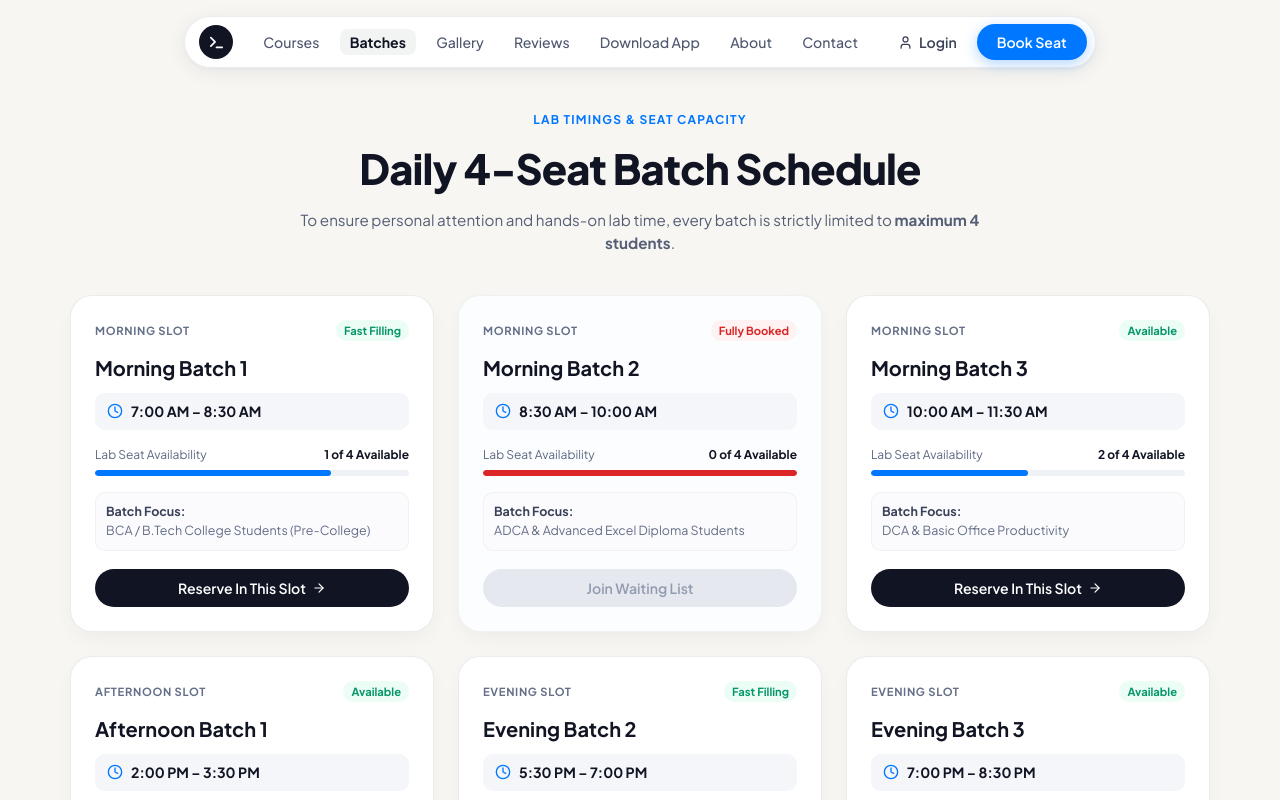
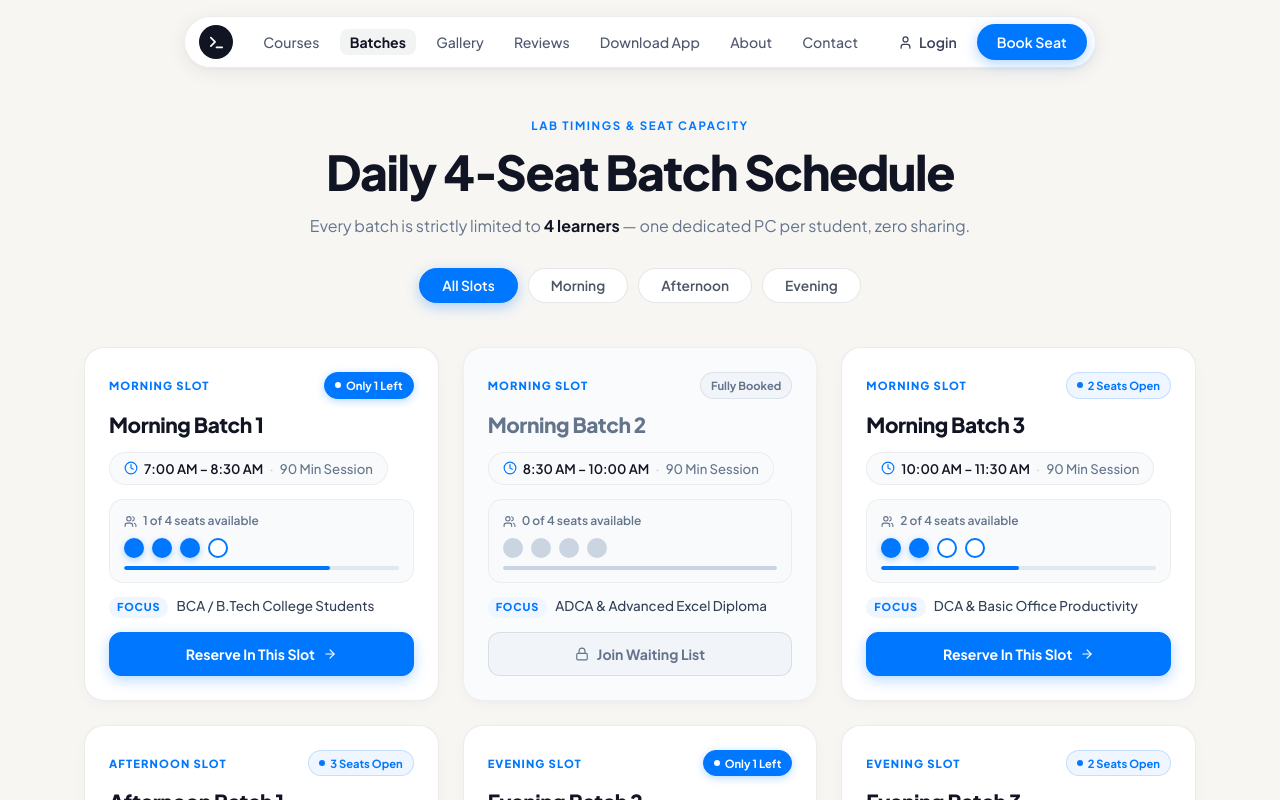
Before and after one commit to CyberSparkx/LMS, a React (Vite) app in the folder frontend/: page /batches in a window 1280 px wide. Shown: the top 800 px of the page. Built offline with nearby package versions, Linux system fonts and the light colour scheme.

Commit message:
feat: add BatchesView and CoursesView components with styling

```diff
--- a/frontend/src/components/BatchesView.css
+++ b/frontend/src/components/BatchesView.css
@@ -1,206 +1,379 @@
 /* ==========================================================================
-   Batches View Styling
+   Batches View — Improved Card UI  |  3 colours max: #0077ff · #111422 · #f7f8fc
    ========================================================================== */
 
 .batches-page-container {
   width: 100%;
-  max-width: 1180px;
+  max-width: 1160px;
   margin: 0 auto;
-  padding: 30px 20px 80px 20px;
+  padding: 36px 24px 96px;
 }
 
+/* ── Header ─────────────────────────────────────────────────────────────── */
 .batches-header-group {
   text-align: center;
   max-width: 680px;
-  margin: 0 auto 40px auto;
+  margin: 0 auto 44px;
 }
 
 .batches-pretitle {
   display: inline-block;
-  font-size: 0.75rem;
+  font-size: 0.72rem;
   font-weight: 700;
-  letter-spacing: 0.1em;
+  letter-spacing: 0.14em;
   text-transform: uppercase;
   color: #0077ff;
-  margin-bottom: 8px;
+  margin-bottom: 10px;
 }
 
 .batches-main-title {
-  font-family: var(--font-display);
-  font-size: clamp(2rem, 3.5vw, 2.6rem);
+  font-family: var(--font-sans);
+  font-size: clamp(2rem, 4vw, 3rem);
   font-weight: 800;
   color: #111422;
-  margin-bottom: 10px;
-  letter-spacing: -0.02em;
+  letter-spacing: -0.03em;
+  line-height: 1.15;
+  margin-bottom: 14px;
 }
 
 .batches-desc {
-  font-size: 0.95rem;
-  color: #555e75;
-  line-height: 1.5;
+  font-size: 1rem;
+  color: #64748b;
+  line-height: 1.65;
 }
 
+.batches-desc strong {
+  color: #111422;
+  font-weight: 700;
+}
+
+/* ── Filter Pills ───────────────────────────────────────────────────────── */
+.batches-filter-row {
+  display: flex;
+  flex-wrap: wrap;
+  justify-content: center;
+  gap: 10px;
+  margin-top: 28px;
+}
+
+.batch-filter-pill {
+  background: #fff;
+  border: 1.5px solid rgba(17, 20, 34, 0.10);
+  color: #4b5563;
+  font-size: 0.86rem;
+  font-weight: 600;
+  padding: 8px 22px;
+  border-radius: 999px;
+  transition: all 0.2s ease;
+  cursor: pointer;
+}
+
+.batch-filter-pill:hover {
+  background: #eff6ff;
+  border-color: #0077ff;
+  color: #0077ff;
+}
+
+.batch-filter-pill.active {
+  background: #0077ff;
+  color: #fff;
+  border-color: #0077ff;
+  box-shadow: 0 4px 14px rgba(0, 119, 255, 0.3);
+}
+
+/* ── Grid ───────────────────────────────────────────────────────────────── */
 .batches-grid {
   display: grid;
   grid-template-columns: repeat(auto-fill, minmax(330px, 1fr));
   gap: 24px;
 }
 
+/* ── Card ───────────────────────────────────────────────────────────────── */
 .batch-card {
-  background: #ffffff;
-  border-radius: 22px;
+  background: #fff;
+  border-radius: 20px;
   border: 1px solid rgba(17, 20, 34, 0.08);
-  box-shadow: 0 8px 24px -6px rgba(17, 20, 34, 0.06);
+  box-shadow: 0 4px 16px -4px rgba(17, 20, 34, 0.06);
   padding: 24px;
   display: flex;
   flex-direction: column;
-  text-align: left;
-  transition: all 0.2s ease;
+  gap: 14px;
+  transition: transform 0.26s cubic-bezier(0.16, 1, 0.3, 1),
+              box-shadow 0.26s ease,
+              border-color 0.26s ease;
 }
 
 .batch-card:hover {
-  transform: translateY(-3px);
-  box-shadow: 0 16px 36px -8px rgba(17, 20, 34, 0.12);
+  transform: translateY(-5px);
+  border-color: rgba(0, 119, 255, 0.22);
+  box-shadow: 0 16px 36px -8px rgba(0, 119, 255, 0.13),
+              0 4px 12px rgba(17, 20, 34, 0.04);
 }
 
 .batch-card.is-full {
-  background: #fcfdfe;
+  background: #fafbfd;
   border-color: rgba(17, 20, 34, 0.05);
 }
 
-.batch-header-row {
-  display: flex;
-  justify-content: space-between;
-  align-items: center;
-  margin-bottom: 12px;
+.batch-card.is-full:hover {
+  transform: translateY(-3px);
+  border-color: rgba(17, 20, 34, 0.09);
+  box-shadow: 0 10px 24px -6px rgba(17, 20, 34, 0.07);
 }
 
-.batch-slot-type {
-  font-size: 0.7rem;
-  font-weight: 700;
-  text-transform: uppercase;
-  letter-spacing: 0.06em;
-  color: #657088;
+/* ── Top row ────────────────────────────────────────────────────────────── */
+.batch-top-row {
+  display: flex;
+  align-items: center;
+  justify-content: space-between;
 }
 
-.batch-status-chip {
+.batch-slot-tag {
   font-size: 0.7rem;
-  font-weight: 700;
-  padding: 2px 8px;
-  border-radius: var(--radius-pill);
-}
-
-.batch-status-chip.open {
-  background: #ecfdf5;
-  color: #059669;
-}
-
-.batch-status-chip.full {
-  background: #fef2f2;
-  color: #dc2626;
-}
-
-.batch-title {
-  font-family: var(--font-display);
-  font-size: 1.25rem;
-  font-weight: 700;
-  color: #111422;
-  margin-bottom: 10px;
-}
-
-.batch-time-box {
-  display: flex;
-  align-items: center;
-  gap: 8px;
-  background: #f4f6fa;
-  padding: 8px 12px;
-  border-radius: 10px;
-  margin-bottom: 16px;
-  font-size: 0.88rem;
-  color: #111422;
-}
-
-.batch-time-ico {
+  font-weight: 800;
+  letter-spacing: 0.1em;
+  text-transform: uppercase;
   color: #0077ff;
 }
 
-/* Seat Meter */
-.seat-meter-box {
-  margin-bottom: 16px;
+/* Status badges — only blue or slate, never red/green */
+.batch-status-badge {
+  display: inline-flex;
+  align-items: center;
+  gap: 5px;
+  font-size: 0.7rem;
+  font-weight: 700;
+  padding: 4px 10px;
+  border-radius: 999px;
 }
 
-.seat-meter-header {
-  display: flex;
-  justify-content: space-between;
-  font-size: 0.75rem;
-  color: #5d6780;
-  margin-bottom: 6px;
+.batch-status-badge.badge-open {
+  background: #eff6ff;
+  color: #0077ff;
+  border: 1px solid rgba(0, 119, 255, 0.18);
 }
 
-.seat-meter-header strong {
-  color: #111422;
+.batch-status-badge.badge-urgent {
+  background: #0077ff;
+  color: #fff;
+  border: 1px solid #0077ff;
+  box-shadow: 0 2px 8px rgba(0, 119, 255, 0.28);
 }
 
-.seat-progress-track {
+.batch-status-badge.badge-full {
+  background: #f1f5f9;
+  color: #64748b;
+  border: 1px solid rgba(100, 116, 139, 0.15);
+}
+
+.badge-dot {
+  width: 6px;
+  height: 6px;
+  border-radius: 50%;
+  background: currentColor;
+  animation: pulse-dot 2s infinite;
+}
+
+@keyframes pulse-dot {
+  0%, 100% { opacity: 1; transform: scale(1); }
+  50%       { opacity: 0.5; transform: scale(0.85); }
+}
+
+/* ── Title ──────────────────────────────────────────────────────────────── */
+.batch-card-title {
+  font-size: 1.3rem;
+  font-weight: 800;
+  color: #111422;
+  letter-spacing: -0.02em;
+  line-height: 1.2;
+  margin: 0;
+}
+
+.batch-card.is-full .batch-card-title {
+  color: #64748b;
+}
+
+/* ── Time chip ──────────────────────────────────────────────────────────── */
+.batch-time-chip {
+  display: inline-flex;
+  align-items: center;
+  gap: 6px;
+  background: #f8fafc;
+  border: 1px solid rgba(17, 20, 34, 0.06);
+  border-radius: 999px;
+  padding: 6px 14px;
+  font-size: 0.82rem;
+  font-weight: 600;
+  color: #111422;
+  width: fit-content;
+}
+
+.time-ico { color: #0077ff; flex-shrink: 0; }
+
+.time-sep { color: #cbd5e1; }
+
+.time-dur { color: #64748b; font-weight: 500; }
+
+/* ── Seat visualiser ────────────────────────────────────────────────────── */
+.batch-seats-block {
+  background: #f8fafc;
+  border: 1px solid rgba(17, 20, 34, 0.05);
+  border-radius: 14px;
+  padding: 12px 14px;
+  display: flex;
+  flex-direction: column;
+  gap: 8px;
+}
+
+.seats-label-row {
+  display: flex;
+  align-items: center;
+  gap: 6px;
+}
+
+.seats-ico { color: #64748b; flex-shrink: 0; }
+
+.seats-label {
+  font-size: 0.75rem;
+  font-weight: 600;
+  color: #64748b;
+}
+
+/* 4 large seat dots */
+.seat-dots-row {
+  display: flex;
+  gap: 8px;
+}
+
+.seat-dot {
+  width: 20px;
+  height: 20px;
+  border-radius: 50%;
+  flex-shrink: 0;
+  transition: all 0.2s;
+}
+
+.seat-dot.dot-taken {
+  background: #0077ff;
+  box-shadow: 0 2px 6px rgba(0, 119, 255, 0.3);
+}
+
+.batch-card.is-full .seat-dot.dot-taken {
+  background: #cbd5e1;
+  box-shadow: none;
+}
+
+.seat-dot.dot-open {
+  background: #fff;
+  border: 2px solid #0077ff;
+}
+
+.batch-card.is-full .seat-dot.dot-open {
+  border-color: #cbd5e1;
+}
+
+/* Thin progress bar under dots */
+.seat-bar-track {
   width: 100%;
-  height: 6px;
-  background: #eef1f6;
-  border-radius: 3px;
+  height: 4px;
+  background: #e2e8f0;
+  border-radius: 999px;
   overflow: hidden;
 }
 
-.seat-progress-bar {
+.seat-bar-fill {
   height: 100%;
-  border-radius: 3px;
+  border-radius: 999px;
+  transition: width 0.4s ease;
 }
 
-.seat-progress-bar.blue {
-  background: #0077ff;
+.seat-bar-fill.fill-active { background: #0077ff; }
+.seat-bar-fill.fill-full   { background: #cbd5e1; }
+
+/* ── Focus row ──────────────────────────────────────────────────────────── */
+.batch-focus-row {
+  display: flex;
+  align-items: baseline;
+  gap: 8px;
+  flex-wrap: wrap;
 }
 
-.seat-progress-bar.red {
-  background: #dc2626;
+.focus-tag {
+  font-size: 0.68rem;
+  font-weight: 800;
+  letter-spacing: 0.08em;
+  text-transform: uppercase;
+  color: #0077ff;
+  background: #eff6ff;
+  border-radius: 999px;
+  padding: 2px 8px;
+  flex-shrink: 0;
 }
 
-.batch-focus-note {
-  font-size: 0.78rem;
-  color: #636d85;
+.focus-text {
+  font-size: 0.84rem;
+  color: #334155;
+  font-weight: 500;
   line-height: 1.4;
-  margin-bottom: 18px;
-  background: #fbfbfe;
-  padding: 10px;
-  border-radius: 10px;
-  border: 1px solid rgba(17, 20, 34, 0.04);
 }
 
-.focus-label {
-  font-weight: 700;
-  color: #384157;
-  display: block;
-  margin-bottom: 2px;
-}
-
-.btn-batch-action {
+/* ── CTA Buttons ────────────────────────────────────────────────────────── */
+.btn-batch {
   display: flex;
   align-items: center;
   justify-content: center;
-  gap: 6px;
-  background: #111422;
-  color: #ffffff;
+  gap: 8px;
   font-size: 0.88rem;
-  font-weight: 600;
-  padding: 10px;
-  border-radius: var(--radius-pill);
+  font-weight: 700;
+  padding: 12px 20px;
+  border-radius: 12px;
   margin-top: auto;
-  transition: all 0.2s;
+  transition: all 0.22s ease;
+  width: 100%;
+  cursor: pointer;
 }
 
-.btn-batch-action:hover:not(.disabled) {
+/* Reserve — solid blue */
+.btn-reserve {
   background: #0077ff;
+  color: #fff;
+  border: 1px solid #0077ff;
+  box-shadow: 0 4px 14px rgba(0, 119, 255, 0.28);
 }
 
-.btn-batch-action.disabled {
-  background: #e5e8ef;
-  color: #929bb0;
-  cursor: not-allowed;
+.btn-reserve:hover {
+  background: #0060d4;
+  border-color: #0060d4;
+  transform: translateY(-1px);
+  box-shadow: 0 6px 20px rgba(0, 119, 255, 0.38);
 }
+
+.btn-reserve:hover .btn-arrow {
+  transform: translateX(3px);
+}
+
+.btn-arrow { transition: transform 0.2s ease; }
+
+/* Waiting list — muted slate */
+.btn-waiting {
+  background: #f1f5f9;
+  color: #64748b;
+  border: 1px solid rgba(100, 116, 139, 0.18);
+}
+
+.btn-waiting:hover {
+  background: #e2e8f0;
+  color: #334155;
+}
+
+/* ── Responsive ─────────────────────────────────────────────────────────── */
+@media (max-width: 900px) {
+  .batches-page-container { padding: 24px 16px 64px; }
+  .batches-grid { grid-template-columns: repeat(auto-fill, minmax(290px, 1fr)); gap: 18px; }
+}
+
+@media (max-width: 600px) {
+  .batches-grid { grid-template-columns: 1fr; }
+  .batches-filter-row { gap: 8px; }
+  .batch-filter-pill { padding: 7px 14px; font-size: 0.8rem; }
+}
--- a/frontend/src/components/BatchesView.jsx
+++ b/frontend/src/components/BatchesView.jsx
@@ -1,140 +1,184 @@
-import React from 'react';
-import { Clock, Users, Calendar, CheckCircle2, AlertTriangle, ArrowRight } from 'lucide-react';
+import React, { useState } from 'react';
+import { Clock, ArrowRight, Lock, Users } from 'lucide-react';
 import './BatchesView.css';
 
 export default function BatchesView({ onBookSeat }) {
+  const [slotFilter, setSlotFilter] = useState('all');
+
   const batches = [
     {
       id: 'm1',
       title: 'Morning Batch 1',
       time: '7:00 AM – 8:30 AM',
-      type: 'Morning Slot',
+      type: 'morning',
+      slotLabel: 'Morning Slot',
       capacity: 4,
       booked: 3,
-      available: 1,
-      status: 'Fast Filling',
       instructor: 'Prof. Suraj',
-      target: 'BCA / B.Tech College Students (Pre-College)'
+      target: 'BCA / B.Tech College Students',
     },
     {
       id: 'm2',
       title: 'Morning Batch 2',
       time: '8:30 AM – 10:00 AM',
-      type: 'Morning Slot',
+      type: 'morning',
+      slotLabel: 'Morning Slot',
       capacity: 4,
       booked: 4,
-      available: 0,
-      status: 'Fully Booked',
       instructor: 'Prof. Suraj',
-      target: 'ADCA & Advanced Excel Diploma Students'
+      target: 'ADCA & Advanced Excel Diploma',
     },
     {
       id: 'm3',
       title: 'Morning Batch 3',
       time: '10:00 AM – 11:30 AM',
-      type: 'Morning Slot',
+      type: 'morning',
+      slotLabel: 'Morning Slot',
       capacity: 4,
       booked: 2,
-      available: 2,
-      status: 'Available',
       instructor: 'Prof. Suraj',
-      target: 'DCA & Basic Office Productivity'
+      target: 'DCA & Basic Office Productivity',
     },
     {
-      id: 'e1',
+      id: 'a1',
       title: 'Afternoon Batch 1',
       time: '2:00 PM – 3:30 PM',
-      type: 'Afternoon Slot',
+      type: 'afternoon',
+      slotLabel: 'Afternoon Slot',
       capacity: 4,
       booked: 1,
-      available: 3,
-      status: 'Available',
       instructor: 'Faculty Assistant',
-      target: 'Typing & CCC Exam Fast Track'
+      target: 'Typing & CCC Exam Fast Track',
     },
     {
       id: 'e2',
       title: 'Evening Batch 2',
       time: '5:30 PM – 7:00 PM',
-      type: 'Evening Slot',
+      type: 'evening',
+      slotLabel: 'Evening Slot',
       capacity: 4,
       booked: 3,
-      available: 1,
-      status: 'Fast Filling',
       instructor: 'Prof. Suraj',
-      target: 'Full-Stack Web & Python Development'
+      target: 'Full‑Stack Web & Python Dev',
     },
     {
       id: 'e3',
       title: 'Evening Batch 3',
       time: '7:00 PM – 8:30 PM',
-      type: 'Evening Slot',
+      type: 'evening',
+      slotLabel: 'Evening Slot',
       capacity: 4,
       booked: 2,
-      available: 2,
-      status: 'Available',
       instructor: 'Prof. Suraj',
-      target: 'Working Professionals & College Seniors'
-    }
+      target: 'Working Professionals & Seniors',
+    },
   ];
+
+  const filters = [
+    { key: 'all', label: 'All Slots' },
+    { key: 'morning', label: 'Morning' },
+    { key: 'afternoon', label: 'Afternoon' },
+    { key: 'evening', label: 'Evening' },
+  ];
+
+  const filtered = batches.filter(b => slotFilter === 'all' || b.type === slotFilter);
 
   return (
     <div className="batches-page-container">
+      {/* Header */}
       <div className="batches-header-group">
         <span className="batches-pretitle">LAB TIMINGS & SEAT CAPACITY</span>
-        <h2 className="batches-main-title">Daily 4-Seat Batch Schedule</h2>
+        <h2 className="batches-main-title">Daily 4‑Seat Batch Schedule</h2>
         <p className="batches-desc">
-          To ensure personal attention and hands-on lab time, every batch is strictly limited to <strong>maximum 4 students</strong>.
+          Every batch is strictly limited to <strong>4 learners</strong> — one dedicated PC per student, zero sharing.
         </p>
+        <div className="batches-filter-row">
+          {filters.map(f => (
+            <button
+              key={f.key}
+              type="button"
+              className={`batch-filter-pill ${slotFilter === f.key ? 'active' : ''}`}
+              onClick={() => setSlotFilter(f.key)}
+            >
+              {f.label}
+            </button>
+          ))}
+        </div>
       </div>
 
+      {/* Grid */}
       <div className="batches-grid">
-        {batches.map((batch) => {
-          const isFull = batch.available === 0;
+        {filtered.map(batch => {
+          const available = batch.capacity - batch.booked;
+          const isFull = available === 0;
+          const pct = Math.round((batch.booked / batch.capacity) * 100);
 
           return (
             <div key={batch.id} className={`batch-card ${isFull ? 'is-full' : ''}`}>
-              <div className="batch-header-row">
-                <span className="batch-slot-type">{batch.type}</span>
-                <span className={`batch-status-chip ${isFull ? 'full' : 'open'}`}>
-                  {batch.status}
+
+              {/* Top row: slot tag + status */}
+              <div className="batch-top-row">
+                <span className="batch-slot-tag">{batch.slotLabel}</span>
+                <span className={`batch-status-badge ${isFull ? 'badge-full' : available === 1 ? 'badge-urgent' : 'badge-open'}`}>
+                  {!isFull && <span className="badge-dot" />}
+                  {isFull ? 'Fully Booked' : available === 1 ? 'Only 1 Left' : `${available} Seats Open`}
                 </span>
               </div>
 
-              <h3 className="batch-title">{batch.title}</h3>
+              {/* Title */}
+              <h3 className="batch-card-title">{batch.title}</h3>
 
-              <div className="batch-time-box">
-                <Clock size={16} className="batch-time-ico" />
-                <strong>{batch.time}</strong>
+              {/* Time chip */}
+              <div className="batch-time-chip">
+                <Clock size={14} className="time-ico" />
+                <span>{batch.time}</span>
+                <span className="time-sep">·</span>
+                <span className="time-dur">90 Min Session</span>
               </div>
 
-              <div className="seat-meter-box">
-                <div className="seat-meter-header">
-                  <span>Lab Seat Availability</span>
-                  <strong>{batch.available} of 4 Available</strong>
+              {/* Seat dots visualiser */}
+              <div className="batch-seats-block">
+                <div className="seats-label-row">
+                  <Users size={13} className="seats-ico" />
+                  <span className="seats-label">
+                    {isFull ? '0 of 4 seats available' : `${available} of 4 seats available`}
+                  </span>
                 </div>
-                <div className="seat-progress-track">
+                <div className="seat-dots-row">
+                  {Array.from({ length: batch.capacity }).map((_, i) => (
+                    <span
+                      key={i}
+                      className={`seat-dot ${i < batch.booked ? 'dot-taken' : 'dot-open'}`}
+                    />
+                  ))}
+                </div>
+                {/* Thin progress bar */}
+                <div className="seat-bar-track">
                   <div
-                    className={`seat-progress-bar ${isFull ? 'red' : 'blue'}`}
-                    style={{ width: `${(batch.booked / batch.capacity) * 100}%` }}
-                  ></div>
+                    className={`seat-bar-fill ${isFull ? 'fill-full' : 'fill-active'}`}
+                    style={{ width: `${pct}%` }}
+                  />
                 </div>
               </div>
 
-              <div className="batch-focus-note">
-                <span className="focus-label">Batch Focus:</span>
-                <p>{batch.target}</p>
+              {/* Focus area */}
+              <div className="batch-focus-row">
+                <span className="focus-tag">Focus</span>
+                <span className="focus-text">{batch.target}</span>
               </div>
 
-              <button
-                type="button"
-                className={`btn-batch-action ${isFull ? 'disabled' : ''}`}
-                disabled={isFull}
-                onClick={onBookSeat}
-              >
-                <span>{isFull ? 'Join Waiting List' : 'Reserve In This Slot'}</span>
-                {!isFull && <ArrowRight size={14} />}
-              </button>
+              {/* CTA */}
+              {isFull ? (
+                <button type="button" className="btn-batch btn-waiting" onClick={onBookSeat}>
+                  <Lock size={14} />
+                  <span>Join Waiting List</span>
+                </button>
+              ) : (
+                <button type="button" className="btn-batch btn-reserve" onClick={onBookSeat}>
+                  <span>Reserve In This Slot</span>
+                  <ArrowRight size={14} className="btn-arrow" />
+                </button>
+              )}
             </div>
           );
         })}
```
Also changed, not shown: frontend/src/components/CoursesView.css (+16 -1 lines).
